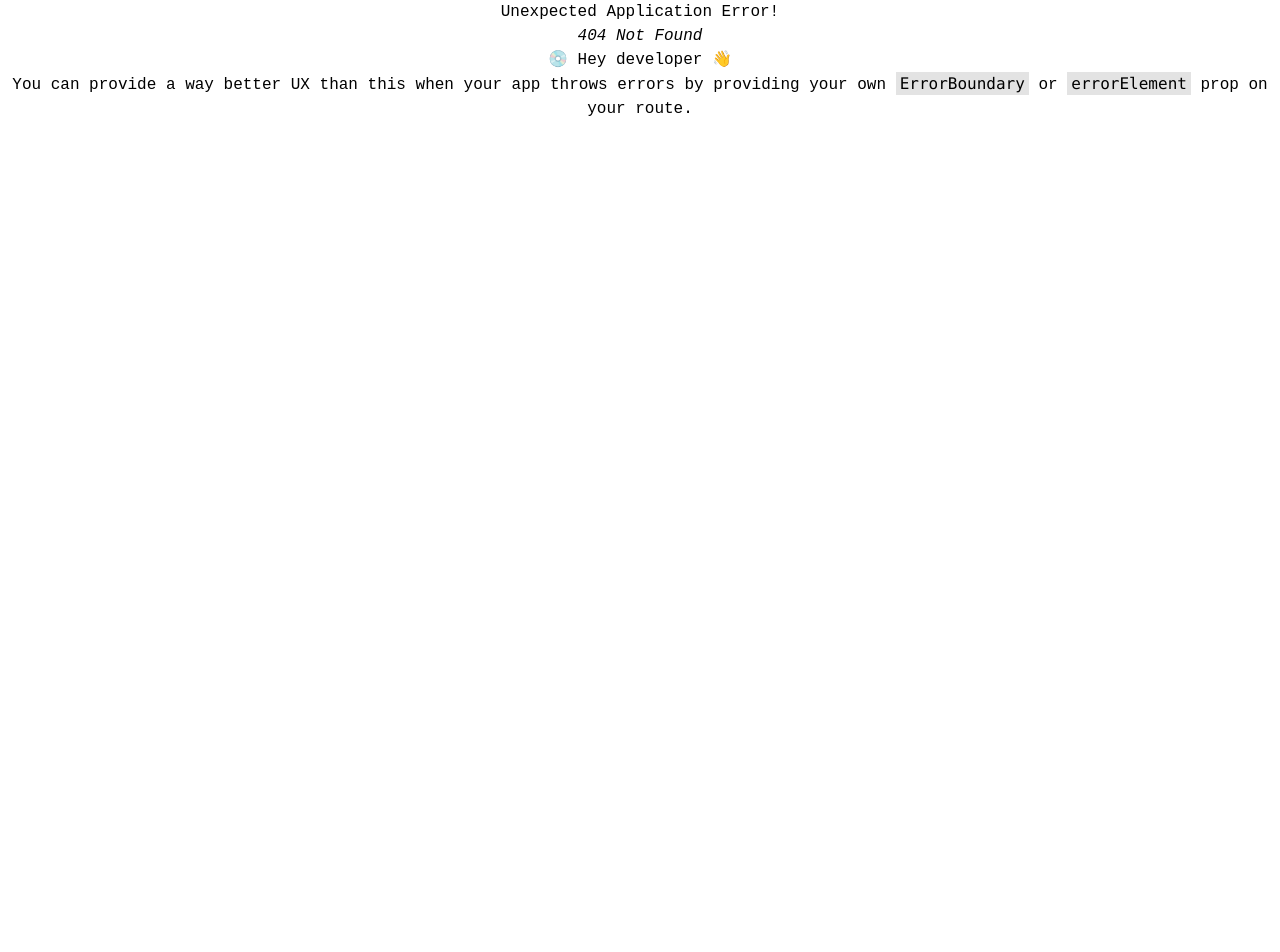
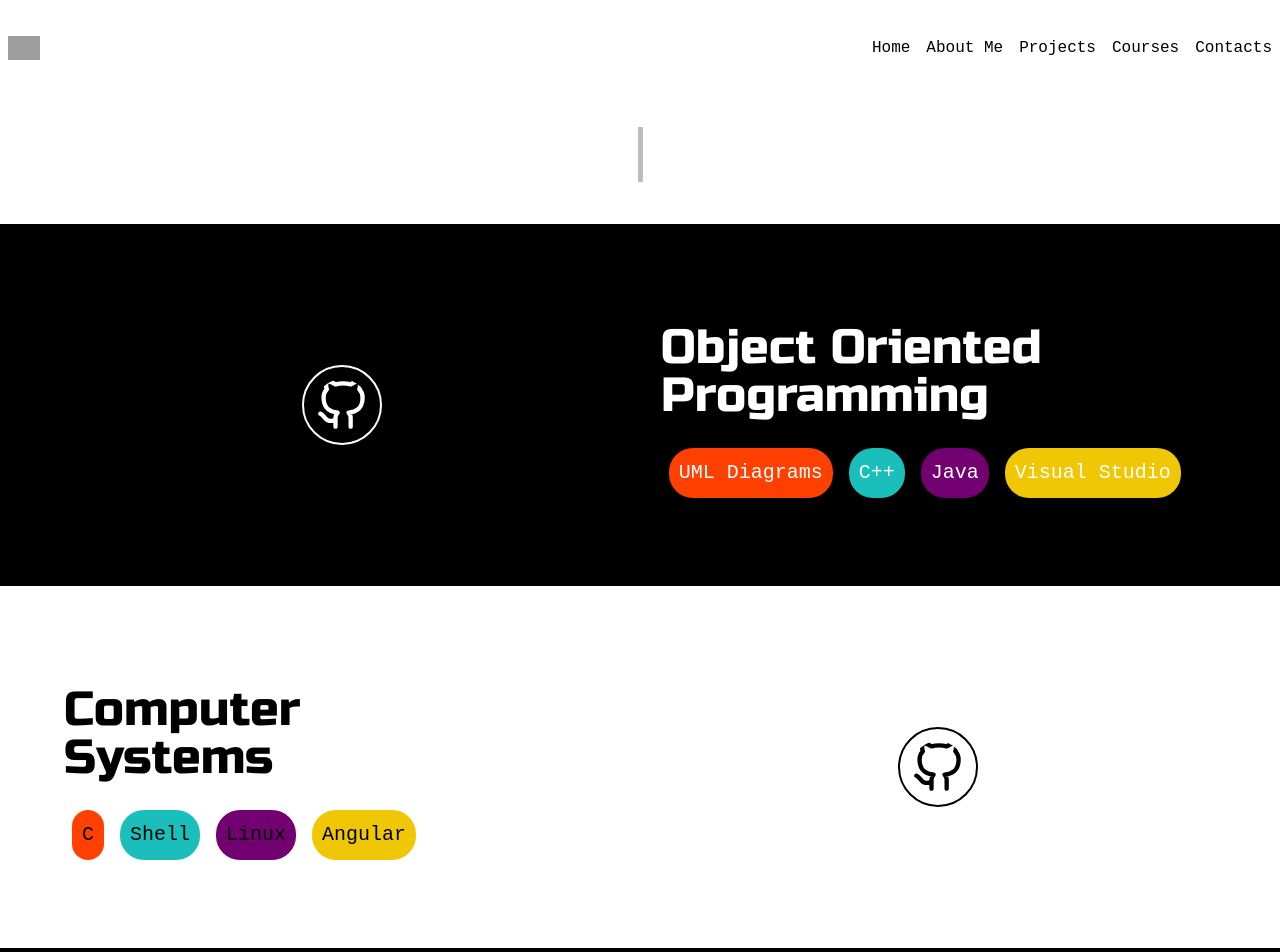
Before and after one commit to zakiralhasan/it-boss-project-one, a React (Vite) app: page /course-projecs in a window 1280 px wide. Before the commit this address had no page. Shown: the top 952 px of the page. Before the commit the page ends 800 px from the top, so only its background shows below. Built offline with nearby package versions, Linux system fonts and the light colour scheme; grey boxes are pictures that could not be loaded.

Commit message:
course projects page added

```diff
--- a/src/components/navbar/Navbar.jsx
+++ b/src/components/navbar/Navbar.jsx
@@ -26,7 +26,9 @@ const Navbar = () => {
             <div id='nav-section'>
                 <div className='nav-container'>
                     <div className='nav-inner flex justify-between items-center mt-3 text-base p-2'>
-                        <img src={logo} alt="logo" className='w-8' />
+                        <a href="/">
+                            <img src={logo} alt="logo" className='logo w-8' />
+                        </a>
                         <div className='flex gap-4 my-4'>
                             {manuBar}
                         </div>
--- a/src/components/projects/Projects.jsx
+++ b/src/components/projects/Projects.jsx
@@ -16,7 +16,7 @@ const Projects = () => {
                         {/* Project items container start  */}
                         <div className=' grid xl:grid-cols-2 gap-4 justify-items-center p-12'>
                             <div className='w-[320px] xl:w-[477px]'>
-                                <Link >
+                                <Link to='/course-projecs'>
                                     <p className='border border-black p-7 text-2xl  '>Course Projects</p>
                                 </Link>
                             </div>
@@ -26,8 +26,8 @@ const Projects = () => {
                                 </Link>
                             </div>
                             <div className='w-[320px] xl:w-[477px]'>
-                                <Link >
-                                    <p className='border border-black p-7 text-2xl  '>Course Projects</p>
+                                <Link to='/webises'>
+                                    <p className='border border-black p-7 text-2xl  '>Websites</p>
                                 </Link>
                             </div>
                             <div className='w-[320px] xl:w-[477px]'>
--- /dev/null
+++ b/src/pages/CourseProject.jsx
@@ -0,0 +1,82 @@
+import Typewriter from 'typewriter-effect';
+import Navbar from '../components/navbar/Navbar';
+import { FiGithub } from 'react-icons/fi';
+
+const CourseProject = () => {
+    return (
+        <div>
+            <div>
+                <Navbar />
+                <div>
+                    <div className='text-6xl text-center my-10'>
+                        <Typewriter
+                            options={{
+                                strings: ['Course Projects'],
+                                autoStart: true,
+                                loop: true,
+                            }}
+                        />
+                    </div>
+                    <div className='bg-black flex xl:flex-row flex-col-reverse gap-10 items-center xl:py-20 px-16'>
+                        <div className='flex justify-center basis-1/2 p-5'>
+                            <FiGithub className='p-3 text-6xl border-2 border-white text-white rounded-full w-20 h-20' />
+                        </div>
+                        <div className='text-white basis-1/2'>
+                            <h2 className="font-russo text-5xl my-5 text-left">Object Oriented <br />Programming</h2>
+                            <div className="flex flex-wrap justify-start">
+                                <h3 className="bg-[#FF4000] text-[20px] m-[8px] p-[10px] rounded-3xl">UML Diagrams</h3>
+                                <h3 className="bg-[#1ABFBC] text-[20px] m-[8px] p-[10px] rounded-3xl">C++</h3>
+                                <h3 className="bg-[#720071] text-[20px] m-[8px] p-[10px] rounded-3xl">Java</h3>
+                                <h3 className="bg-[#EFC705] text-[20px] m-[8px] p-[10px] rounded-3xl">Visual Studio</h3>
+                            </div>
+                        </div>
+                    </div>
+                    <div className='flex xl:flex-row-reverse flex-col-reverse gap-10 items-center xl:py-20 px-16'>
+                        <div className='flex justify-center basis-1/2 p-5'>
+                            <FiGithub className='p-3 text-6xl border-2 border-black rounded-full w-20 h-20' />
+                        </div>
+                        <div className=' basis-1/2'>
+                            <h2 className="font-russo text-5xl my-5 text-left">Computer <br /> Systems</h2>
+                            <div className="flex flex-wrap justify-start">
+                                <h3 className="bg-[#FF4000] text-[20px] m-[8px] p-[10px] rounded-3xl">C</h3>
+                                <h3 className="bg-[#1ABFBC] text-[20px] m-[8px] p-[10px] rounded-3xl">Shell</h3>
+                                <h3 className="bg-[#720071] text-[20px] m-[8px] p-[10px] rounded-3xl">Linux</h3>
+                                <h3 className="bg-[#EFC705] text-[20px] m-[8px] p-[10px] rounded-3xl">Angular</h3>
+                            </div>
+                        </div>
+                    </div>
+                    <div className='bg-black flex xl:flex-row flex-col-reverse gap-10 items-center xl:py-20 px-20'>
+                        <div className='flex justify-center basis-1/2 p-5'>
+                            <FiGithub className='p-3 text-6xl border-2 border-white text-white rounded-full w-20 h-20' />
+                        </div>
+                        <div className='text-white basis-1/2'>
+                            <h2 className="font-russo text-5xl my-5 text-left">Programming <br />Languages</h2>
+                            <div className="flex flex-wrap justify-start">
+                                <h3 className="bg-[#FF4000] text-[20px] m-[8px] p-[10px] rounded-3xl">Ruby</h3>
+                                <h3 className="bg-[#1ABFBC] text-[20px] m-[8px] p-[10px] rounded-3xl">Ocaml</h3>
+                                <h3 className="bg-[#720071] text-[20px] m-[8px] p-[10px] rounded-3xl">Rust</h3>
+                                <h3 className="bg-[#EFC705] text-[20px] m-[8px] p-[10px] rounded-3xl">VS Code</h3>
+                            </div>
+                        </div>
+                    </div>
+                    <div className='flex xl:flex-row-reverse flex-col-reverse gap-10 items-center xl:py-20 px-16'>
+                        <div className='flex justify-center basis-1/2 p-5'>
+                            <FiGithub className='p-3 text-6xl border-2 border-black rounded-full w-20 h-20' />
+                        </div>
+                        <div className=' basis-1/2'>
+                            <h2 className="font-russo text-5xl my-5 text-left">Applied <br />Probability <br />and Statistics</h2>
+                            <div className="flex flex-wrap justify-start">
+                                <h3 className="bg-[#FF4000] text-[20px] m-[8px] p-[10px] rounded-3xl">R</h3>
+                                <h3 className="bg-[#1ABFBC] text-[20px] m-[8px] p-[10px] rounded-3xl">Rstudio</h3>
+                                <h3 className="bg-[#720071] text-[20px] m-[8px] p-[10px] rounded-3xl">Git</h3>
+                                <h3 className="bg-[#EFC705] text-[20px] m-[8px] p-[10px] rounded-3xl">Python</h3>
+                            </div>
+                        </div>
+                    </div>
+                </div>
+            </div>
+        </div>
+    );
+};
+
+export default CourseProject;
--- /dev/null
+++ b/src/pages/Websites.jsx
@@ -0,0 +1,23 @@
+import Typewriter from 'typewriter-effect';
+import Navbar from '../components/navbar/Navbar';
+
+const Websites = () => {
+    return (
+        <>
+            <div>
+                <Navbar />
+                <div className='bg-black w-screen h-screen text-white text-6xl flex justify-center items-center	'>
+                    <Typewriter
+                        options={{
+                            strings: ['Websites'],
+                            autoStart: true,
+                            loop: true,
+                        }}
+                    />
+                </div>
+            </div>
+        </>
+    );
+};
+
+export default Websites;
```
Also changed, not shown: src/App.jsx (+8 -12 lines), src/components/projects/ProjectItem.jsx (added).
